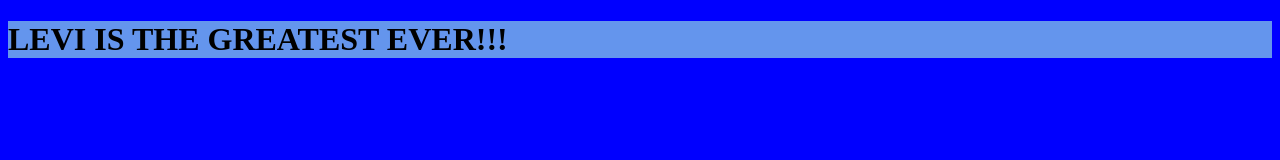
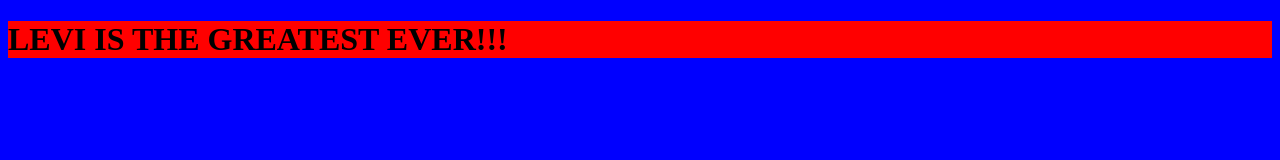
Before and after one commit to BrianLeyton/training, a plain HTML site: page index.html in a window 1280 px wide. Drawn offline with Linux system fonts and the light colour scheme.

Commit message:
red color added

```diff
--- a/styles.css
+++ b/styles.css
@@ -1,3 +1,2 @@
 body {background-color: blue;}
-h1 {background-color: cornflowerblue;}
-h2 {background-color: crimson;}
+h1 {background-color: red;}
```
